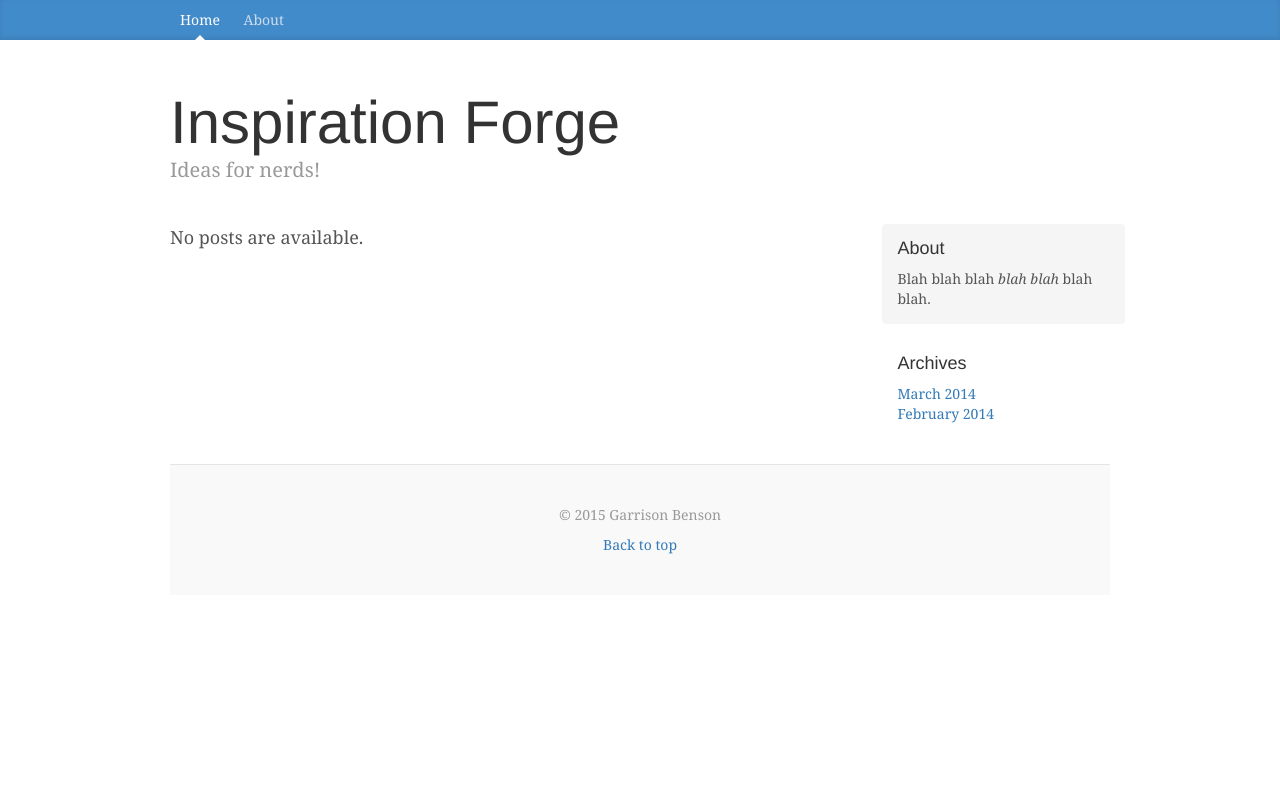
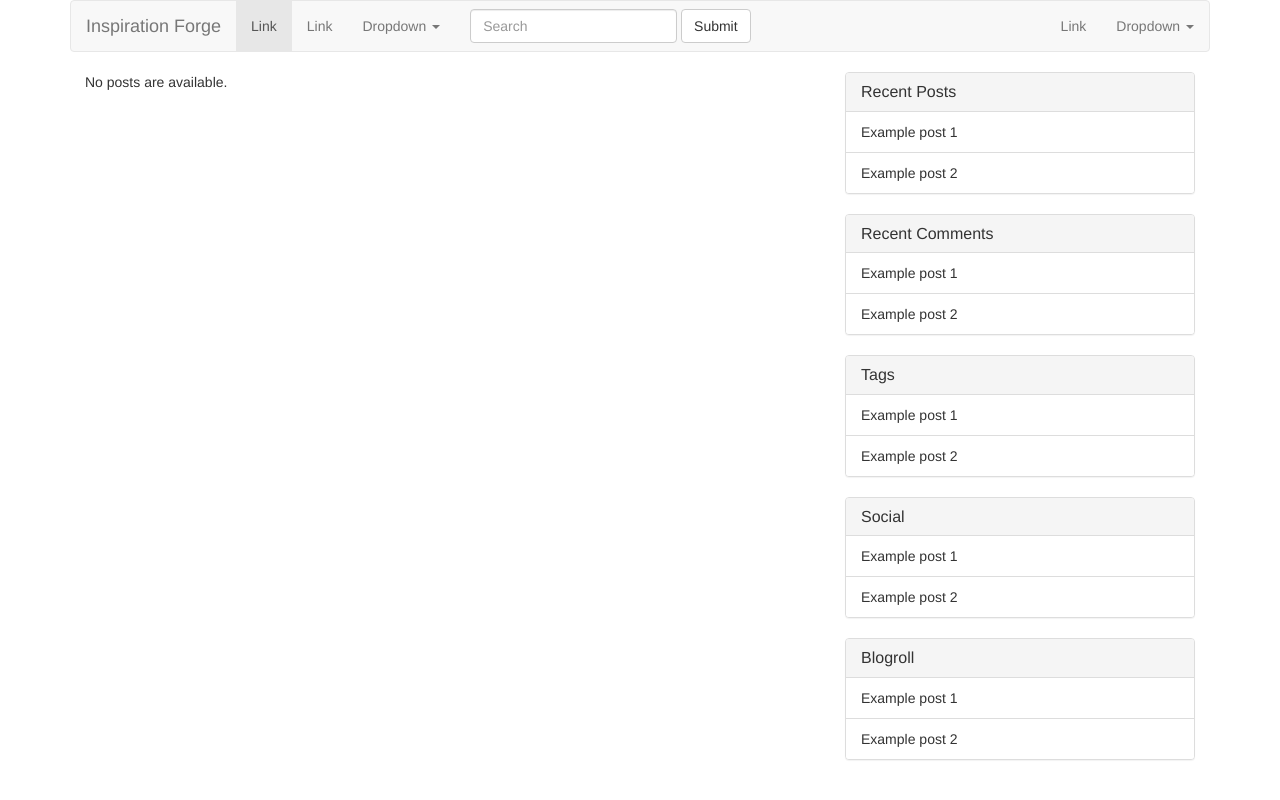
Before and after one commit to FarmCodeGary/InspirationForge, a Django app: page / in a window 1280 px wide. Run offline with Django 3.2, Linux system fonts and the light colour scheme; data that the repository does not hold is empty; some libraries are stand-ins or nearby versions.

Commit message:
Switched over to plain bootstrap instead of bootstrap's blog example.

```diff
--- a/forgeblog/templates/forgeblog/index.html
+++ b/forgeblog/templates/forgeblog/index.html
@@ -3,16 +3,36 @@
 {% block content %}
 {% if latest_article_list %}
 {% for article in latest_article_list %}
-<div class="blog-post">
-  <a href="{% url 'forgeblog:article' article.id %}"><h2 class="blog-post-title">{{ article.title }}</h2></a>
-  <p class="blog-post-meta">{{ article.pub_date }}</p>
-  <p>{{ article.text }}</p>
-</div><!-- /.blog-post -->
+<div class="panel panel-default">
+  <div class="panel-heading">
+    <a href="{% url 'forgeblog:article' article.id %}">
+      <h2 class="panel-title">{{ article.title }}</h2>
+    </a>
+    <p>{{ article.pub_date }}</p>
+  </div>
+
+  <div class="panel-body">
+    <p>{{ article.text }}</p>
+  </div>
+</div>
 {% endfor %}
 <nav>
-  <ul class="pager">
-    <li><a href="#">Previous</a></li>
-    <li><a href="#">Next</a></li>
+  <ul class="pagination">
+    <li>
+      <a href="#" aria-label="Previous">
+        <span aria-hiden="true">&laquo;</span>
+      </a>
+    </li>
+    <li><a href="#">1</a><li>
+    <li><a href="#">2</a><li>
+    <li><a href="#">3</a><li>
+    <li><a href="#">4</a><li>
+    <li><a href="#">5</a><li>
+    <li>
+      <a href="#" aria-label="Next">
+        <span aria-hiden="true">&raquo;</span>
+      </a>
+    </li>
   </ul>
 </nav>
 {% else %}
--- a/static/css/blog.css
+++ /dev/null
@@ -1,166 +0,0 @@
-/*
- * Globals
- */
-
-body {
-  font-family: Georgia, "Times New Roman", Times, serif;
-  color: #555;
-}
-
-h1, .h1,
-h2, .h2,
-h3, .h3,
-h4, .h4,
-h5, .h5,
-h6, .h6 {
-  margin-top: 0;
-  font-family: "Helvetica Neue", Helvetica, Arial, sans-serif;
-  font-weight: normal;
-  color: #333;
-}
-
-
-/*
- * Override Bootstrap's default container.
- */
-
-@media (min-width: 1200px) {
-  .container {
-    width: 970px;
-  }
-}
-
-
-/*
- * Masthead for nav
- */
-
-.blog-masthead {
-  background-color: #428bca;
-  -webkit-box-shadow: inset 0 -2px 5px rgba(0,0,0,.1);
-          box-shadow: inset 0 -2px 5px rgba(0,0,0,.1);
-}
-
-/* Nav links */
-.blog-nav-item {
-  position: relative;
-  display: inline-block;
-  padding: 10px;
-  font-weight: 500;
-  color: #cdddeb;
-}
-.blog-nav-item:hover,
-.blog-nav-item:focus {
-  color: #fff;
-  text-decoration: none;
-}
-
-/* Active state gets a caret at the bottom */
-.blog-nav .active {
-  color: #fff;
-}
-.blog-nav .active:after {
-  position: absolute;
-  bottom: 0;
-  left: 50%;
-  width: 0;
-  height: 0;
-  margin-left: -5px;
-  vertical-align: middle;
-  content: " ";
-  border-right: 5px solid transparent;
-  border-bottom: 5px solid;
-  border-left: 5px solid transparent;
-}
-
-
-/*
- * Blog name and description
- */
-
-.blog-header {
-  padding-top: 20px;
-  padding-bottom: 20px;
-}
-.blog-title {
-  margin-top: 30px;
-  margin-bottom: 0;
-  font-size: 60px;
-  font-weight: normal;
-}
-.blog-description {
-  font-size: 20px;
-  color: #999;
-}
-
-
-/*
- * Main column and sidebar layout
- */
-
-.blog-main {
-  font-size: 18px;
-  line-height: 1.5;
-}
-
-/* Sidebar modules for boxing content */
-.sidebar-module {
-  padding: 15px;
-  margin: 0 -15px 15px;
-}
-.sidebar-module-inset {
-  padding: 15px;
-  background-color: #f5f5f5;
-  border-radius: 4px;
-}
-.sidebar-module-inset p:last-child,
-.sidebar-module-inset ul:last-child,
-.sidebar-module-inset ol:last-child {
-  margin-bottom: 0;
-}
-
-
-/* Pagination */
-.pager {
-  margin-bottom: 60px;
-  text-align: left;
-}
-.pager > li > a {
-  width: 140px;
-  padding: 10px 20px;
-  text-align: center;
-  border-radius: 30px;
-}
-
-
-/*
- * Blog posts
- */
-
-.blog-post {
-  margin-bottom: 60px;
-}
-.blog-post-title {
-  margin-bottom: 5px;
-  font-size: 40px;
-}
-.blog-post-meta {
-  margin-bottom: 20px;
-  color: #999;
-}
-
-
-/*
- * Footer
- */
-
-.blog-footer {
-  padding: 40px 0;
-  color: #999;
-  text-align: center;
-  background-color: #f9f9f9;
-  border-top: 1px solid #e5e5e5;
-}
-.blog-footer p:last-child {
-  margin-bottom: 0;
-}
--- a/templates/base.html
+++ b/templates/base.html
@@ -7,13 +7,10 @@
     <meta http-equiv="X-UA-Compatible" content="IE=edge">
     <meta name="viewport" content="width=device-width, initial-scale=1">
     <!-- The above 3 meta tags *must* come first in the head; any other head content must come *after* these tags -->
-    <title>{% block title %}Inspiration Forge{% endblock %}</title>
+    <title>{% block title %}Inspiration Forge{% endblock title %}</title>
 
     <!-- Bootstrap -->
     <link href="{% static 'css/bootstrap.min.css' %}" rel="stylesheet">
-
-    <!-- Custom styles for this template -->
-    <link href="{% static 'css/blog.css' %}" rel="stylesheet">
 
     <!-- HTML5 shim and Respond.js for IE8 support of HTML5 elements and media queries -->
     <!-- WARNING: Respond.js doesn't work if you view the page via file:// -->
@@ -23,52 +20,118 @@
     <![endif]-->
   </head>
   <body>
-    <div class="blog-masthead">
     <div class="container">
-	<nav class="blog-nav">
-	  <a class="blog-nav-item active" href="{% url 'forgeblog:index' %}">Home</a>
-	  <a class="blog-nav-item" href="#">About</a>
+      <nav class="navbar navbar-default">
+        <!-- Brand and toggle get grouped for better mobile display -->
+        <div class="navbar-header">
+          <button type="button" class="navbar-toggle collapsed" data-toggle="collapse" data-target="#bs-example-navbar-collapse-1" aria-expanded="false">
+            <span class="sr-only">Toggle navigation</span>
+            <span class="icon-bar"></span>
+            <span class="icon-bar"></span>
+            <span class="icon-bar"></span>
+          </button>
+          <a class="navbar-brand" href="#">Inspiration Forge</a>
+        </div>
+
+        <!-- Collect the nav links, forms, and other content for toggling -->
+        <div class="collapse navbar-collapse" id="bs-example-navbar-collapse-1">
+          <ul class="nav navbar-nav">
+            <li class="active"><a href="#">Link <span class="sr-only">(current)</span></a></li>
+            <li><a href="#">Link</a></li>
+            <li class="dropdown">
+              <a href="#" class="dropdown-toggle" data-toggle="dropdown" role="button" aria-haspopup="true" aria-expanded="false">Dropdown <span class="caret"></span></a>
+              <ul class="dropdown-menu">
+                <li><a href="#">Action</a></li>
+                <li><a href="#">Another action</a></li>
+                <li><a href="#">Something else here</a></li>
+                <li role="separator" class="divider"></li>
+                <li><a href="#">Separated link</a></li>
+                <li role="separator" class="divider"></li>
+                <li><a href="#">One more separated link</a></li>
+              </ul>
+            </li>
+          </ul>
+          <form class="navbar-form navbar-left" role="search">
+            <div class="form-group">
+              <input type="text" class="form-control" placeholder="Search">
+            </div>
+            <button type="submit" class="btn btn-default">Submit</button>
+          </form>
+          <ul class="nav navbar-nav navbar-right">
+            <li><a href="#">Link</a></li>
+            <li class="dropdown">
+              <a href="#" class="dropdown-toggle" data-toggle="dropdown" role="button" aria-haspopup="true" aria-expanded="false">Dropdown <span class="caret"></span></a>
+              <ul class="dropdown-menu">
+                <li><a href="#">Action</a></li>
+                <li><a href="#">Another action</a></li>
+                <li><a href="#">Something else here</a></li>
+                <li role="separator" class="divider"></li>
+                <li><a href="#">Separated link</a></li>
+              </ul>
+            </li>
+          </ul>
+        </div><!-- /.navbar-collapse -->
       </nav>
+
+      <div class="col-sm-8">
+        {% block content %}
+
+        {% endblock content %}
+      </div>
+
+      <div class="col-sm-4">
+        <div class="panel panel-default">
+          <div class="panel-heading">
+            <h3 class="panel-title">Recent Posts</h3>
+          </div>
+          <ul class="list-group">
+            <li class="list-group-item">Example post 1</li>
+            <li class="list-group-item">Example post 2</li>
+          </ul>
+        </div>
+
+        <div class="panel panel-default">
+          <div class="panel-heading">
+            <h3 class="panel-title">Recent Comments</h3>
+          </div>
+          <ul class="list-group">
+            <li class="list-group-item">Example post 1</li>
+            <li class="list-group-item">Example post 2</li>
+          </ul>
+        </div>
+
+        <div class="panel panel-default">
+          <div class="panel-heading">
+            <h3 class="panel-title">Tags</h3>
+          </div>
+          <ul class="list-group">
+            <li class="list-group-item">Example post 1</li>
+            <li class="list-group-item">Example post 2</li>
+          </ul>
+        </div>
+
+        <div class="panel panel-default">
+          <div class="panel-heading">
+            <h3 class="panel-title">Social</h3>
+          </div>
+          <ul class="list-group">
+            <li class="list-group-item">Example post 1</li>
+            <li class="list-group-item">Example post 2</li>
+          </ul>
+        </div>
+
+        <div class="panel panel-default">
+          <div class="panel-heading">
+            <h3 class="panel-title">Blogroll</h3>
+          </div>
+          <ul class="list-group">
+            <li class="list-group-item">Example post 1</li>
+            <li class="list-group-item">Example post 2</li>
+          </ul>
         </div>
       </div>
 
-    <div class="container">
-
-      <div class="blog-header">
-	<h1 class="blog-title">Inspiration Forge</h1>
-	<p class="lead blog-description">Ideas for nerds!</p>
     </div>
-
-      <div class="row">
-
-	<div class="col-sm-8 blog-main">
-	  {% block content %}
-	  <p>Content goes here!</p>
-	  {% endblock %}
-	</div><!-- /.blog-main -->
-
-	<div class="col-sm-3 col-sm-offset-1 blog-sidebar">
-	  <div class="sidebar-module sidebar-module-inset">
-	    <h4>About</h4>
-	    <p>Blah blah blah <em>blah blah</em> blah blah.</p>
-	  </div>
-	  <div class="sidebar-module">
-	    <h4>Archives</h4>
-	    <ol class="list-unstyled">
-	      <li><a href="#">March 2014</a></li>
-	      <li><a href="#">February 2014</a></li>
-	    </ol>
-	  </div>
-	</div><!-- /.blog-sidebar -->
-
-      </div><!-- /.container -->
-
-      <footer class="blog-footer">
-	<p>&copy; 2015 Garrison Benson</p>
-	<p>
-	  <a href="#">Back to top</a>
-	</p>
-      </footer>
 
     <!-- jQuery (necessary for Bootstrap's JavaScript plugins) -->
     <script src="https://ajax.googleapis.com/ajax/libs/jquery/1.11.3/jquery.min.js"></script>
```
Also changed, not shown: forgeblog/templates/forgeblog/article.html (+11 -5 lines). Lines whose indentation alone changed are shown as unchanged.
